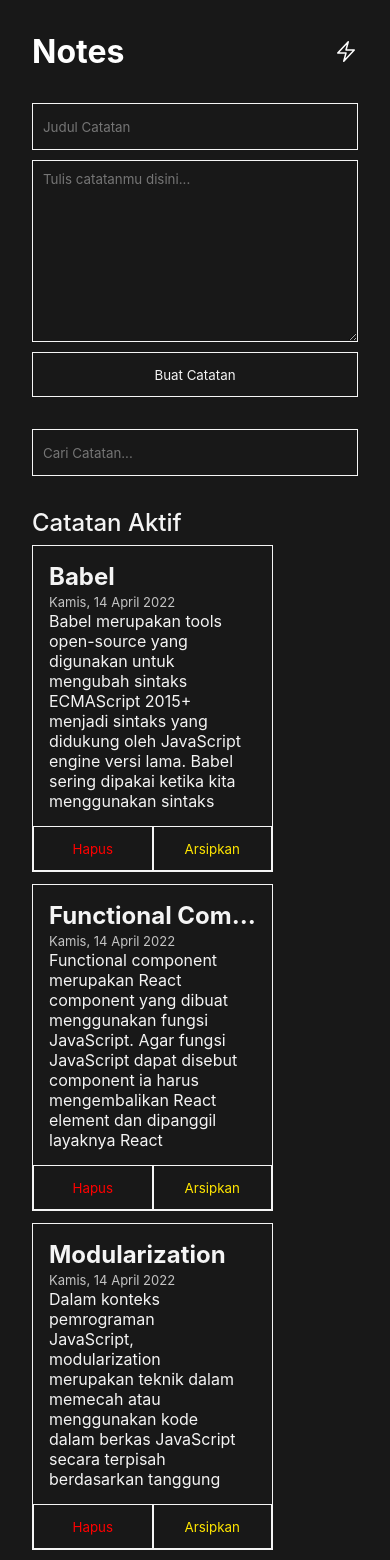
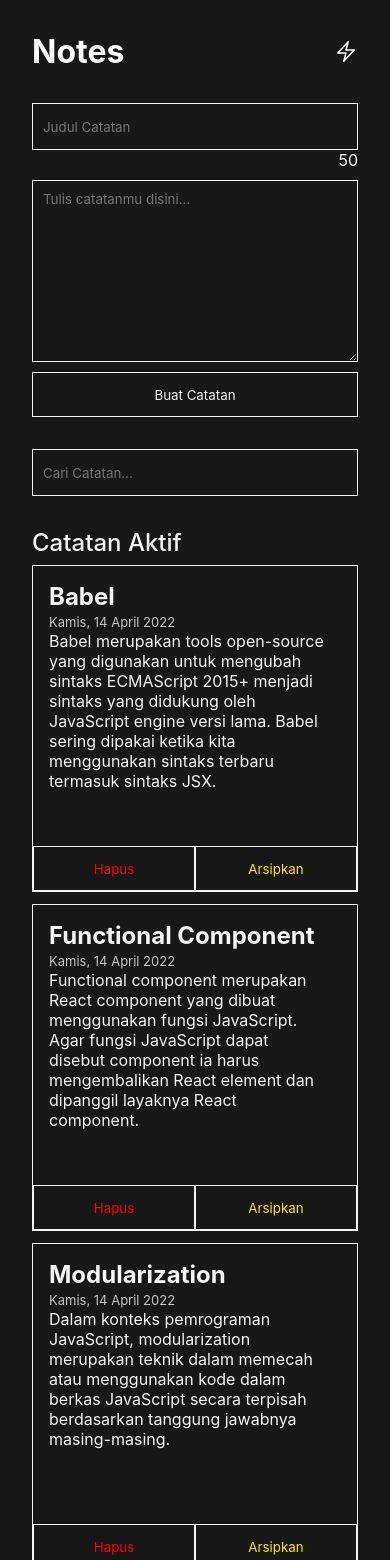
Before and after one commit to waidzk/personal-notes-app, a React (Vite) app: page / in a window 390 px wide. Shown: the top 1560 px of the page. Built offline with nearby package versions, Linux system fonts and the light colour scheme.

Commit message:
bug: add titleLimit and bug in styling overflow scroll card, the scroll horizontal

```diff
--- a/src/components/Form.jsx
+++ b/src/components/Form.jsx
@@ -6,6 +6,7 @@ class Form extends React.Component {
 
     this.state = {
       title: "",
+      titleLimit: 50,
       body: "",
     };
 
@@ -17,7 +18,7 @@ class Form extends React.Component {
   titleHandler(event) {
     this.setState(() => {
       return {
-        title: event.target.value,
+        title: event.target.value.slice(0, this.state.titleLimit),
       };
     });
   }
@@ -48,7 +49,11 @@ class Form extends React.Component {
           value={this.state.title}
           type="text"
           id="titleInput"
+          required
         />
+        <span className="title-limit">
+          {this.state.titleLimit - this.state.title.length}
+        </span>
         <textarea
           placeholder="Tulis catatanmu disini..."
           onChange={this.bodyHandler}
@@ -56,6 +61,7 @@ class Form extends React.Component {
           id="bodyInput"
           cols="30"
           rows="10"
+          required
         ></textarea>
         <button className="btnSubmit" type="submit">
           Buat Catatan
--- a/src/styles/style.css
+++ b/src/styles/style.css
@@ -43,6 +43,11 @@
   height: 45px;
   color: #f5f5f5;
   padding: 0 10px 0 10px;
+}
+
+.title-limit {
+  color: #f5f5f5;
+  text-align: end;
 }
 
 #bodyInput {
@@ -160,5 +165,17 @@
 }
 
 .archive-notes {
-  margin-top : 32px;
+  margin-top: 32px;
 }
+
+@media only screen and (max-width: 425px) {
+  .card {
+    width: 100%;
+  }
+}
+
+@media only screen and (max-width: 1024px) {
+  .notes {
+    justify-content: center;
+  }
+}
```
